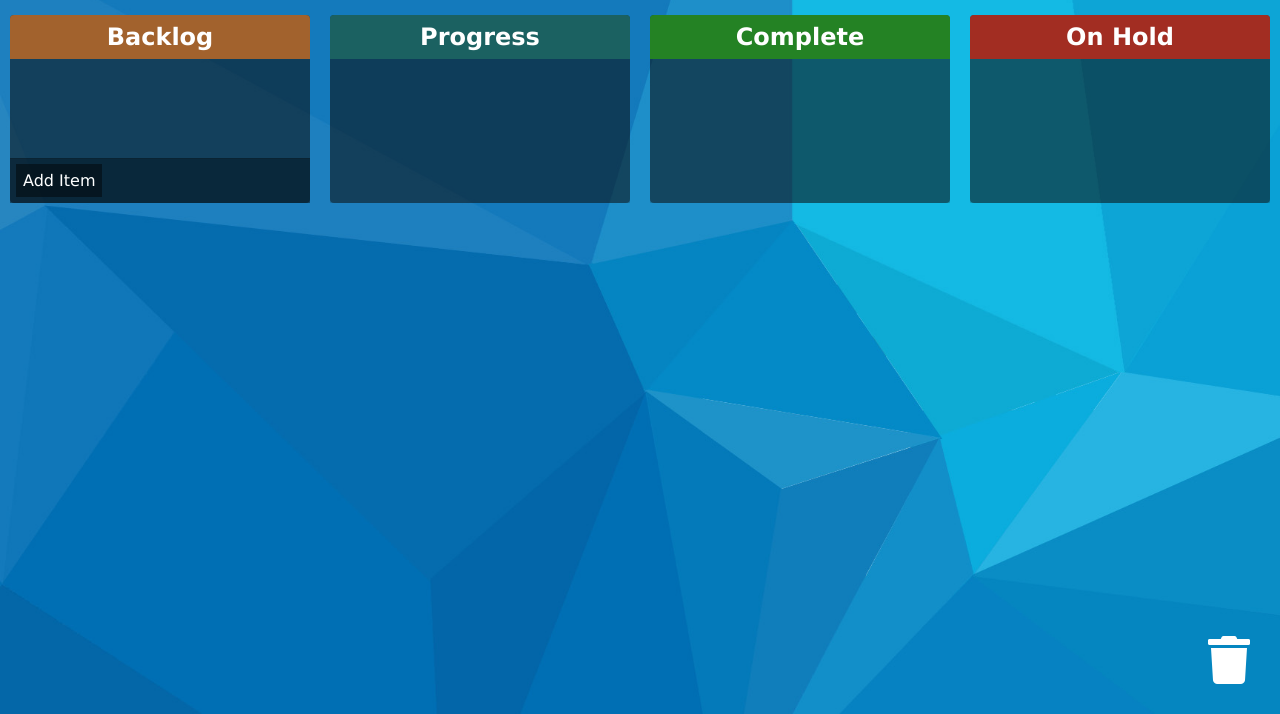
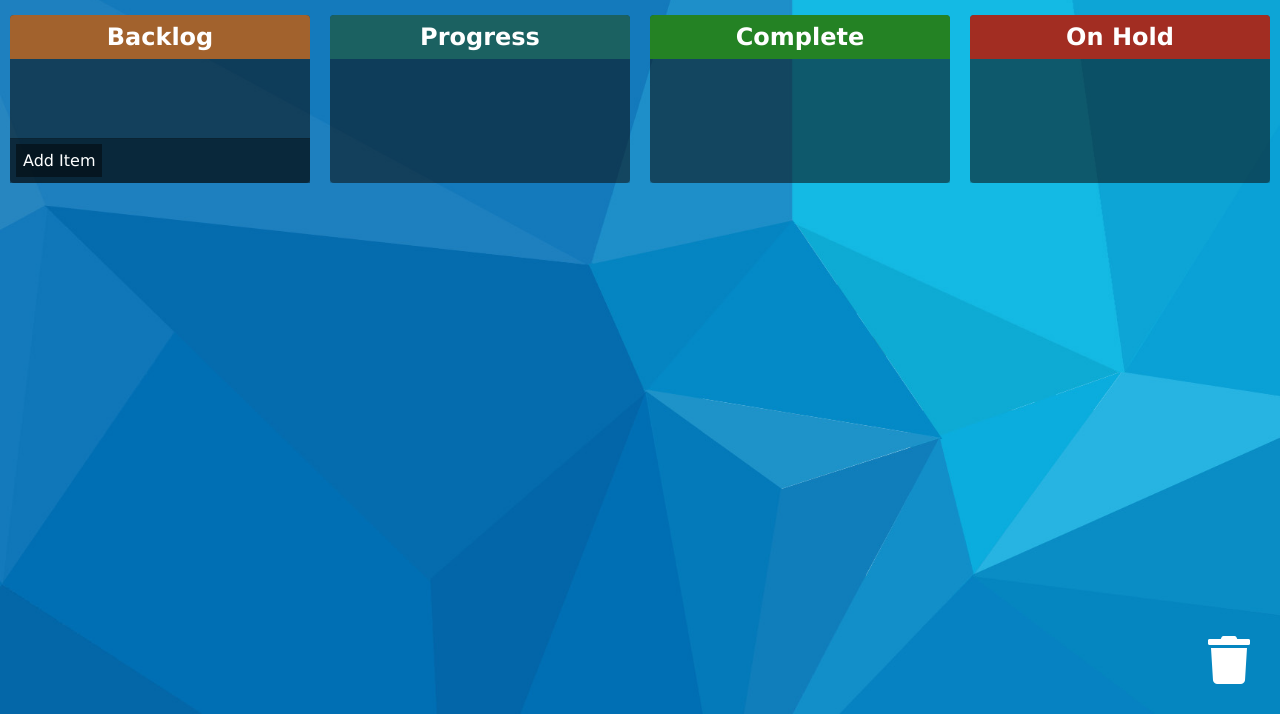
Before and after one commit to milancakic89/Kanban, a website: page index.html in a window 1280 px wide. Shown: the part 86-800 px from the top of the page. Drawn offline with Linux system fonts and the light colour scheme.

Commit message:
Update style.css

```diff
--- a/style.css
+++ b/style.css
@@ -1,5 +1,7 @@
+*{
+     box-sizing: border-box;
+}
 html{
-    box-sizing: border-box;
     font-family: 'Lucida Sans', 'Lucida Sans Regular', 'Lucida Grande', 'Lucida Sans Unicode', Verdana, sans-serif;
 }
 ::-webkit-scrollbar {
```
